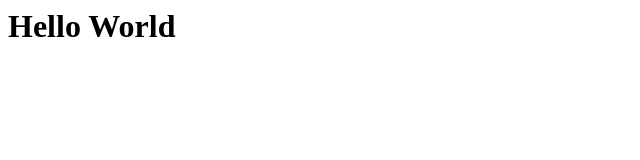
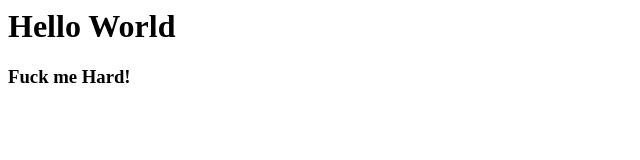
Before and after one commit to ritikdhame/hello, a plain HTML site: page index.html in a window 1280 px wide. Shown: the whole page, without its empty margins (0-640 px from the left). Drawn offline with Linux system fonts and the light colour scheme.

Commit message:
Update index.html

```diff
--- a/index.html
+++ b/index.html
@@ -1 +1,3 @@
 <h1>Hello World</h1>
+
+<h3> Fuck me Hard!</h3>
```
